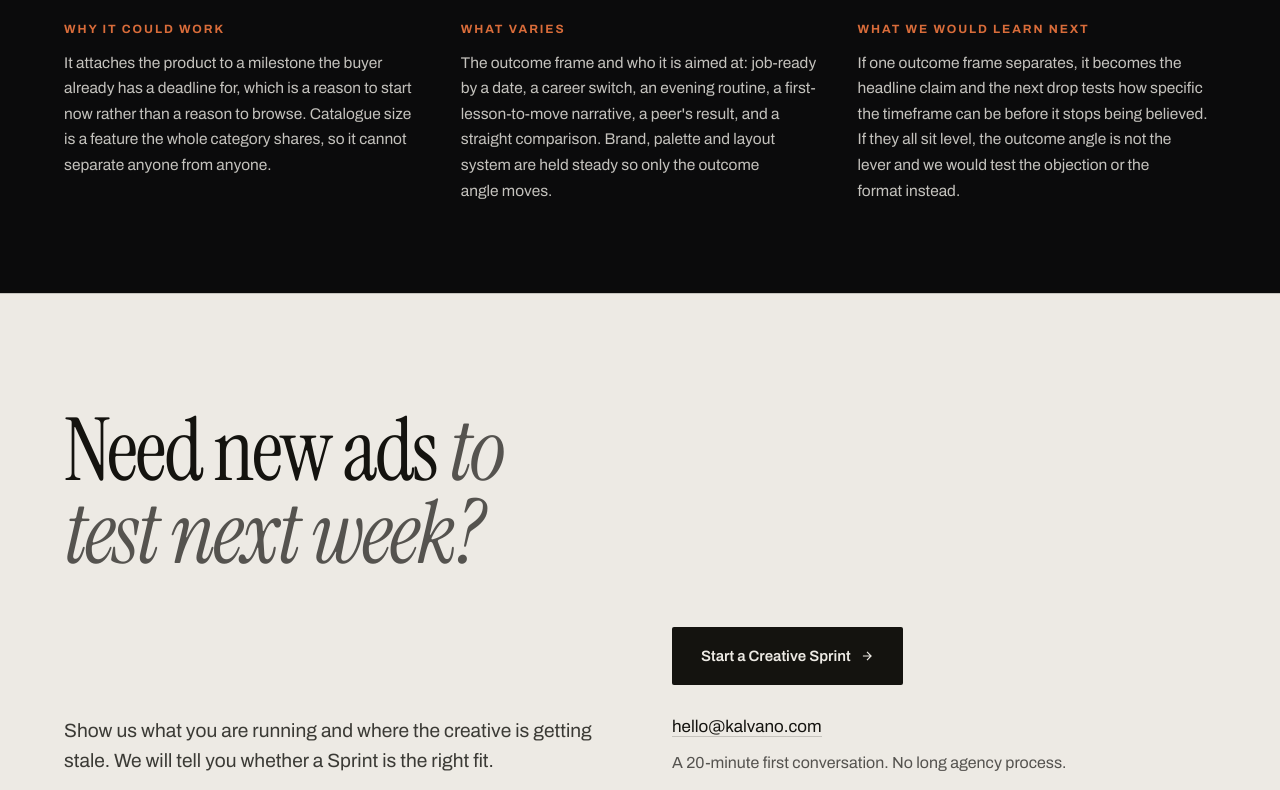
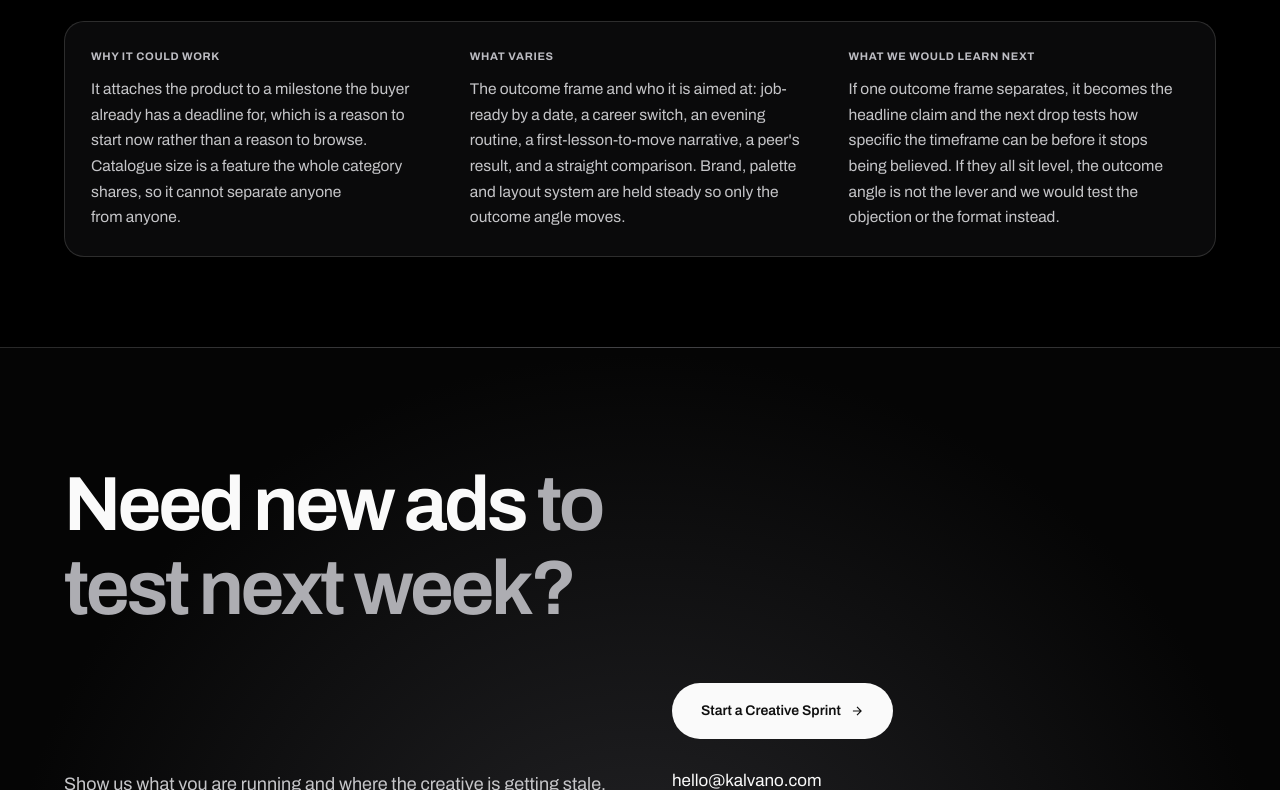
Before and after one commit to olabuds2x/craviolabs-website, a plain HTML site: page work/career-move/index.html in a window 1280 px wide. Shown: the part 2010-2800 px from the top of the page. Drawn offline with Linux system fonts and the light colour scheme; a script that the page names is missing.

Commit message:
Apply monochrome studio theme across Kalvano website

```diff
--- /dev/null
+++ b/assets/css/theme.css
@@ -0,0 +1,113 @@
+/* Shared visual theme: monochrome, bold type, soft panels and compact controls. */
+:root { --ink:#000; --ink-raised:#050505; --ink-2:#0c0c0d; --paper:#fafafa; --paper-ink:#111; --accent:#ddd; --accent-deep:#aaa; --fg:#fafafa; --fg-dim:#c5c5c8; --fg-mute:#aaaab0; --fg-faint:#94949b; --rule:rgba(255,255,255,.14); --rule-soft:rgba(255,255,255,.08); --font-display:var(--font-body); --maxw:1200px; }
+body { font-size:16px; }
+section { padding-top:90px; padding-bottom:90px; }
+.on-paper,.on-accent { background:#050505; color:var(--fg); --fg:#fafafa; --fg-dim:#c5c5c8; --fg-mute:#aaaab0; --fg-faint:#94949b; --rule:rgba(255,255,255,.14); --rule-soft:rgba(255,255,255,.08); --mat:#101011; }
+.on-accent ::selection { background:#fafafa; color:#111; }
+.display { font-weight:650; line-height:1.1; letter-spacing:-.045em; }
+.display .ser { font-style:normal; color:#adadb2; }
+.eyebrow { font-size:12px; line-height:1.4; font-weight:400; text-transform:none; letter-spacing:0; padding:6px 12px; border:1px solid var(--rule); border-radius:100px; background:linear-gradient(180deg,#202021,#0b0b0c); box-shadow:inset 0 1px 5px #ffffff0d; }
+.eyebrow::before { width:4px; height:4px; background:#b6b6bb; }
+.btn,.nav-cta { border-radius:100px; font-size:14px; }
+.btn-primary,.on-paper .btn-primary { background:#fafafa; color:#101010; }
+.btn-primary:hover { background:#dcdcdf; color:#000; }
+.btn-ghost { background:linear-gradient(#202022,#0a0a0b); border-color:#333337; color:#fafafa; box-shadow:inset 0 1px 6px #ffffff08; }
+.round-arrow { display:inline-flex; justify-content:center; align-items:center; width:27px; height:27px; background:#111; color:#fff; border-radius:50%; margin-left:8px; }
+nav { top:20px; left:max(20px,calc((100% - 1200px)/2)); right:max(20px,calc((100% - 1200px)/2)); height:72px; padding:0 24px; border:1px solid #ffffff12; border-radius:100px; background:rgba(20,20,21,.9); backdrop-filter:blur(18px); }
+nav.scrolled { background:rgba(17,17,18,.95); }
+.brand-logo { height:21px; }
+.nav-links,.nav-right { gap:24px; }
+.nav-links a { font-size:13px; }
+.nav-cta { padding:11px 19px; background:linear-gradient(#333,#181818); border:1px solid #ffffff17; color:#fff!important; }
+.nav-cta:hover { background:#343436; }
+.nav-toggle { border-radius:50%; flex:none; width:40px; height:40px; }
+.hero { min-height:auto; padding:166px var(--gutter) 70px; display:block; position:relative; isolation:isolate; }
+.hero::before { content:''; position:absolute; inset:0; pointer-events:none; z-index:-1; background-image:linear-gradient(#ffffff05 1px,transparent 1px),linear-gradient(90deg,#ffffff05 1px,transparent 1px),radial-gradient(ellipse at 20% 0,#24242670,transparent 55%); background-size:110px 110px,110px 110px,100% 100%; mask-image:linear-gradient(#000,transparent 90%); }
+.hero-inner { max-width:var(--maxw); text-align:center; }
+.hero-headline { font-family:var(--font-body); font-size:clamp(38px,4.2vw,62px); line-height:1.08; letter-spacing:-.05em; font-weight:650; margin:24px auto 0; animation:none; }
+.hero-headline span { color:#fafafa; }
+.hero-lead { font-size:17px; line-height:1.6; max-width:68ch; margin:22px auto 0; color:var(--fg-mute); animation:none; }
+.hero-actions { margin-top:25px; gap:12px; animation:none; }
+.hero-actions .btn { padding:10px 19px; min-height:48px; }
+.hero-note { font-size:12px; margin-top:16px; animation:none; }
+.hero-gallery { display:grid; grid-template-columns:.85fr 1.15fr .85fr; gap:14px; margin-top:44px; align-items:stretch; text-align:left; }
+.hero-project { display:flex; flex-direction:column; min-width:0; border:1px solid #29292c; border-radius:22px; padding:16px; background:radial-gradient(ellipse at top,#1e1e21,#080809 80%); text-decoration:none; transition:border-color .25s,transform .25s; }
+.hero-project:nth-child(2) { background:#101111; }
+.hero-project:hover { border-color:#64646a; transform:translateY(-4px); }
+.hero-project-art { height:310px; display:flex; align-items:center; justify-content:center; }
+.hero-project-art img { max-width:100%; max-height:100%; width:auto; height:auto; border-radius:8px; }
+.hero-project-caption { margin-top:20px; display:flex; align-items:center; justify-content:space-between; gap:12px; font-size:13px; }
+.hero-project-caption small { display:block; font-size:11px; color:var(--fg-mute); margin-top:4px; }
+.compare-headline { font-size:clamp(32px,4vw,56px); max-width:30ch; }
+.compare-support { font-size:17px; }
+.compare-col,.compare-col.is-kalvano { border:1px solid var(--rule); border-radius:22px; padding:32px; background:linear-gradient(145deg,#151516,#060607); box-shadow:inset 0 0 30px #ffffff03; }
+.compare-col.is-kalvano { border-color:#505055; }
+.compare-col h3 { font-size:28px; font-weight:600; letter-spacing:-.035em; }
+.compare-tag,.service-tag,.model-type,.model-when { font-size:11px; letter-spacing:.06em; }
+.manifesto { padding-top:65px; padding-bottom:65px; border-top:1px solid var(--rule-soft); border-bottom:1px solid var(--rule-soft); background:radial-gradient(ellipse at center,#141416,#000 75%); }
+.manifesto-headline { font-size:clamp(30px,3.8vw,52px); max-width:32ch; }
+.manifesto-note { font-size:14px; }
+.services { background:#000; border:0; }
+.services > .wrap { text-align:center; }
+.services-head { display:block; text-align:center; }
+.services-headline { font-size:clamp(32px,4vw,54px); }
+.services-intro { margin:18px auto 0; max-width:55ch; font-size:16px; }
+.services-grid { gap:18px; }
+.service-card { padding:28px; border:1px solid var(--rule); border-radius:22px; background:linear-gradient(150deg,#151516,#050506); }
+.service-num { font-size:35px; font-weight:600; letter-spacing:-.05em; }
+.service-card h3 { font-size:24px; font-weight:600; margin-top:24px; letter-spacing:-.035em; }
+.service-card p { font-size:16px; }
+.work-headline { font-size:clamp(32px,4vw,54px); max-width:22ch; }
+.work-lede { font-size:17px; }.work-note { font-size:14px; }
+.wproj.is-summary { grid-template-columns:minmax(0,.4fr) minmax(0,.6fr); gap:50px; padding:60px 0; }
+.is-summary .wproj-cat { font-size:25px; letter-spacing:-.025em; text-transform:none; font-weight:600; }
+.is-summary .wproj-concept em { font-style:normal; font-size:1em; font-weight:500; }
+.wproj-block p { font-size:16px; }
+.wproj-label,.wc-kicker,.wproj-bet-label,.wf-label { font-size:11px; letter-spacing:.06em; color:#bdbdc3; }
+.work-frame { border-radius:14px; border-color:#29292d; background:#0b0b0c; }
+.work-frame img { filter:none; border-radius:6px; }
+.wproj-grid-summary { align-items:stretch; }
+.wproj-grid-summary .work-figure { align-items:stretch; }
+.wproj-grid-summary > .is-hero .work-frame { height:clamp(330px,40vw,540px); width:100%; }
+.wproj-grid-summary .work-frame img { width:100%; object-fit:contain; }
+.wproj-pair > .work-figure { flex:1; min-width:0; }
+.wproj-pair .work-frame { width:100%; height:clamp(160px,19vw,240px); }
+.wc-sub { font-size:13px; }
+.model-link { font-size:14px; }
+.offer-headline,.icp-headline { font-size:clamp(32px,3.8vw,52px); }
+.model-card,.model-card.is-lead { border:1px solid #2b2b2f; border-radius:24px; background:linear-gradient(140deg,#161618,#060607); padding:32px; }
+.model-card.is-lead { border-color:#55555a; }
+.model-name,.model-card.is-lead .model-name { font-size:30px; font-weight:600; letter-spacing:-.035em; }
+.model-price,.model-card.is-lead .model-price { font-size:clamp(38px,4.6vw,64px); font-weight:600; letter-spacing:-.05em; }
+.model-card.is-lead .model-feats li,.model-feats li { font-size:15px; }
+.model-desc,.model-card.is-lead .model-desc { font-size:16px; }
+.model-cta .btn { font-size:14px; padding:15px 24px; }
+.offer-note { font-size:13px; line-height:1.65; }
+.icp { background:#050505; }.icp-tags li { font-size:13px; background:#111113; border-color:#303034; }
+.sprint-headline { font-size:clamp(30px,3.5vw,46px); }.sprint-stage { font-size:23px; font-weight:600; letter-spacing:-.025em; }.sprint-what { font-size:15px; }
+.faq-headline { font-size:clamp(32px,4vw,52px); }.faq-list summary { font-size:18px; }.faq-list details p { font-size:16px; }
+.faq-list summary::after { font-family:var(--font-body); font-size:22px; }
+.cta { background:radial-gradient(ellipse at 50% 100%,#242427,#050505 70%); border-bottom:1px solid var(--rule); }
+.cta-headline { font-size:clamp(40px,6vw,80px); max-width:20ch; }
+.cta-sub { font-size:18px; }.cta-actions .btn { font-size:15px; padding:16px 25px; }.cta-note { font-size:14px; }
+footer { background:#000; }.footer-col h5 { font-size:11px; letter-spacing:.08em; }.footer-tagline { font-size:14px; }
+.proj-head { padding-top:150px; }.wproj-title { font-size:clamp(36px,4.2vw,58px); font-weight:650; line-height:1.08; letter-spacing:-.045em; }
+.wproj-bar .wproj-num { font-weight:600; }.wproj-meta,.wproj-foot { padding:26px; border:1px solid var(--rule); border-radius:20px; background:#0a0a0b; }
+a:focus-visible,button:focus-visible,summary:focus-visible { outline:2px solid #e5e5e9; outline-offset:5px; }
+[id] { scroll-margin-top:115px; }
+@media (max-width:980px) { .wproj.is-summary { grid-template-columns:1fr; gap:28px; }.wproj-grid-summary > .is-hero .work-frame { height:480px; }.wproj-pair .work-frame { height:250px; } }
+@media (max-width:920px) {
+ nav { padding:0 18px; }.nav-right { gap:12px; }.nav-links { top:calc(100% + 10px); left:0; right:0; border:1px solid #303034; border-radius:22px; background:#111113; padding:12px 22px; }
+ .hero-gallery { gap:10px; }.hero-project { padding:10px; }.hero-project-art { height:230px; }.hero-project-caption { font-size:11px; }
+ .services-grid { grid-template-columns:1fr; }.service-card { padding:28px; }.hero { padding-top:150px; }
+}
+@media (max-width:620px) {
+ section { padding-top:58px; padding-bottom:58px; }nav { top:12px; height:64px; left:12px; right:12px; padding:0 14px; }.brand-logo { height:18px; }.nav-cta { font-size:12px; padding:10px 12px; }
+ .hero { padding-top:122px; padding-bottom:46px; }.hero-headline { font-size:clamp(33px,8.6vw,48px); }.hero-lead { font-size:16px; }.hero-note { font-size:11px; max-width:40ch; }
+ .hero-actions .btn { font-size:12px; padding:9px 14px; }.round-arrow { margin-left:0; }
+ .hero-gallery { grid-template-columns:1fr 1fr; gap:12px; margin-top:32px; }.hero-project:nth-child(2) { grid-column:1/-1; grid-row:1; }.hero-project-art { height:155px; }.hero-project:nth-child(2) .hero-project-art { height:300px; }.hero-project-caption { gap:6px; line-height:1.4; }.hero-project-caption small { font-size:10px; }.hero-project { border-radius:16px; }
+ .compare-col,.compare-col.is-kalvano,.model-card,.model-card.is-lead { padding:24px; }.compare-grid { gap:16px; }.compare-col h3 { font-size:25px; }.compare-support { font-size:16px; }
+ .wproj.is-summary { padding:38px 0; }.wproj-grid-summary > .is-hero .work-frame { height:360px; }.wproj-pair .work-frame { height:180px; }.wproj-pair { gap:10px; }.wproj-block p { font-size:16px; }
+ .faq-list summary { font-size:16px; }.cta-sub { font-size:16px; }.proj-head { padding-top:115px; }.wproj-meta,.wproj-foot { padding:20px; }
+}
+@media(prefers-reduced-motion:reduce) { .hero-project { transition:none; }.hero-project:hover { transform:none; } }
--- a/work/career-move/index.html
+++ b/work/career-move/index.html
@@ -6,7 +6,7 @@
 <title>From First Lesson to Career Move | Kalvano Concept Work</title>
 <meta name="description" content="A concept breakdown for an online learning platform: leading with the career outcome someone is working toward, tested against catalogue-led messaging.">
 <link rel="canonical" href="https://kalvano.com/work/career-move/">
-<meta name="theme-color" content="#0B0B0C">
+<meta name="theme-color" content="#000000">
 <meta property="og:type" content="article">
 <meta property="og:url" content="https://kalvano.com/work/career-move/">
 <meta property="og:site_name" content="Kalvano">
@@ -23,15 +23,14 @@
 <meta name="twitter:title" content="From First Lesson to Career Move | Kalvano Concept Work">
 <meta name="twitter:description" content="A concept breakdown for an online learning platform: leading with the career outcome someone is working toward, tested against catalogue-led messaging.">
 <link rel="icon" type="image/svg+xml" href="/assets/favicon.svg">
-<link rel="preload" href="/assets/fonts/instrument-serif-latin.woff2" as="font" type="font/woff2" crossorigin>
-<link rel="preload" href="/assets/fonts/instrument-serif-italic-latin.woff2" as="font" type="font/woff2" crossorigin>
 <link rel="preload" href="/assets/fonts/archivo-latin.woff2" as="font" type="font/woff2" crossorigin>
 <link rel="stylesheet" href="/assets/css/base.css">
 <link rel="stylesheet" href="/assets/css/sections.css">
+<link rel="stylesheet" href="/assets/css/theme.css">
 <script>window.va = window.va || function () { (window.vaq = window.vaq || []).push(arguments); };</script>
 <script defer src="/_vercel/insights/script.js"></script>
 </head>
-<body>
+<body class="dialed-theme">
 
 <a href="#main" class="skip-link">Skip to content</a>
 
@@ -74,7 +73,7 @@
         <span class="wproj-tag">Concept &middot; six ad designs</span>
       </div>
       <div class="wproj-lede">
-        <h3 class="wproj-title">From first lesson to career move.</h3>
+        <h1 class="wproj-title">From first lesson to career move.</h1>
         <div class="wproj-bet">
           <span class="wproj-bet-label">The bet</span>
           <p>We would test whether leading with the career outcome someone is working toward does more than leading with the size of the catalogue.</p>
```
Also changed, not shown: index.html (+11 -17 lines), work/order-the-coffee/index.html (+4 -5 lines), work/shared-notes/index.html (+4 -5 lines).
